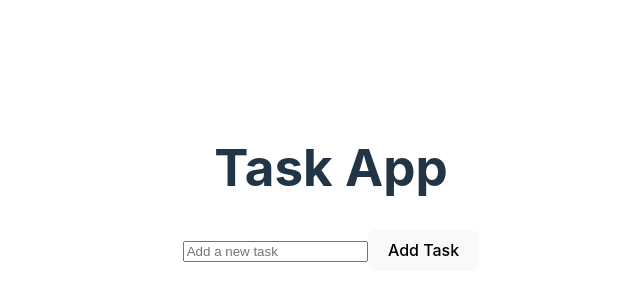
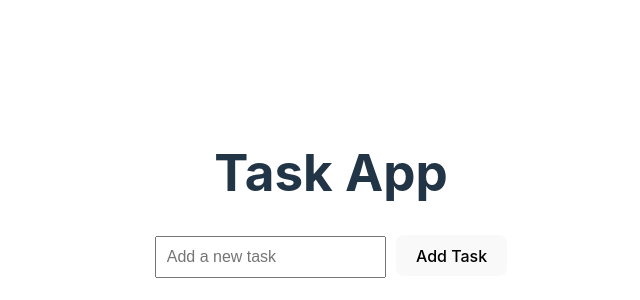
Before and after one commit to sivuyilemene/task-app, a React (Vite) app: page / in a window 1280 px wide. Shown: the part 204-504 px from the top of the page, without its empty margins (309-949 px from the left). Built offline with nearby package versions, Linux system fonts and the light colour scheme.

Commit message:
chore: teesing

```diff
--- a/src/App.css
+++ b/src/App.css
@@ -1,46 +1,52 @@
-#root {
-  max-width: 1280px;
-  margin: 0 auto;
-  padding: 2rem;
-  text-align: center;
+body{
+  margin: 0;
+    display: flex;
+    place-items: center;
+    min-width: 320px;
+    min-height: 100vh;
+    flex-direction: row;
+    flex-wrap: wrap;
+    align-content: center;
+    align-items: baseline;
+    justify-content: center;
 }
 
-.logo {
-  height: 6em;
-  padding: 1.5em;
-  will-change: filter;
-  transition: filter 300ms;
+
+.App {
+  text-align: center;
+  margin-top: 50px;
 }
 
-.logo:hover {
-  filter: drop-shadow(0 0 2em #646cffaa);
+form {
+  margin-bottom: 20px;
 }
 
-.logo.react:hover {
-  filter: drop-shadow(0 0 2em #61dafbaa);
+input {
+  padding: 10px;
+  margin-right: 10px;
+  font-size: 16px;
 }
 
-@keyframes logo-spin {
-
-  from {
-    transform: rotate(0deg);
-  }
-
-  to {
-    transform: rotate(360deg);
-  }
+button {
+  padding: 10px;
+  font-size: 16px;
 }
 
-@media (prefers-reduced-motion: no-preference) {
-  a:nth-of-type(2) .logo {
-    animation: logo-spin infinite 20s linear;
-  }
+ul {
+  list-style-type: none;
+  padding: 0;
 }
 
-.card {
-  padding: 2em;
+li {
+
+  padding: 10px;
+  font-size: 18px;
+  cursor: pointer;
+  margin: 5px 0;
+  color: black;
+  background-color: #f9f9f9;
 }
 
-.read-the-docs {
-  color: #888;
+li:hover {
+  background-color: #efefef;
 }
--- a/src/TaskInput.jsx
+++ b/src/TaskInput.jsx
@@ -14,6 +14,7 @@ function TaskInput({ addTask }) {
   return (
     <form onSubmit={handleSubmit}>
       <input
+        id="form"
         type="text"
         value={task}
         onChange={(e) => setTask(e.target.value)}
```
Also changed, not shown: src/TaskList copy.jsx (deleted, +0 -19 lines).
